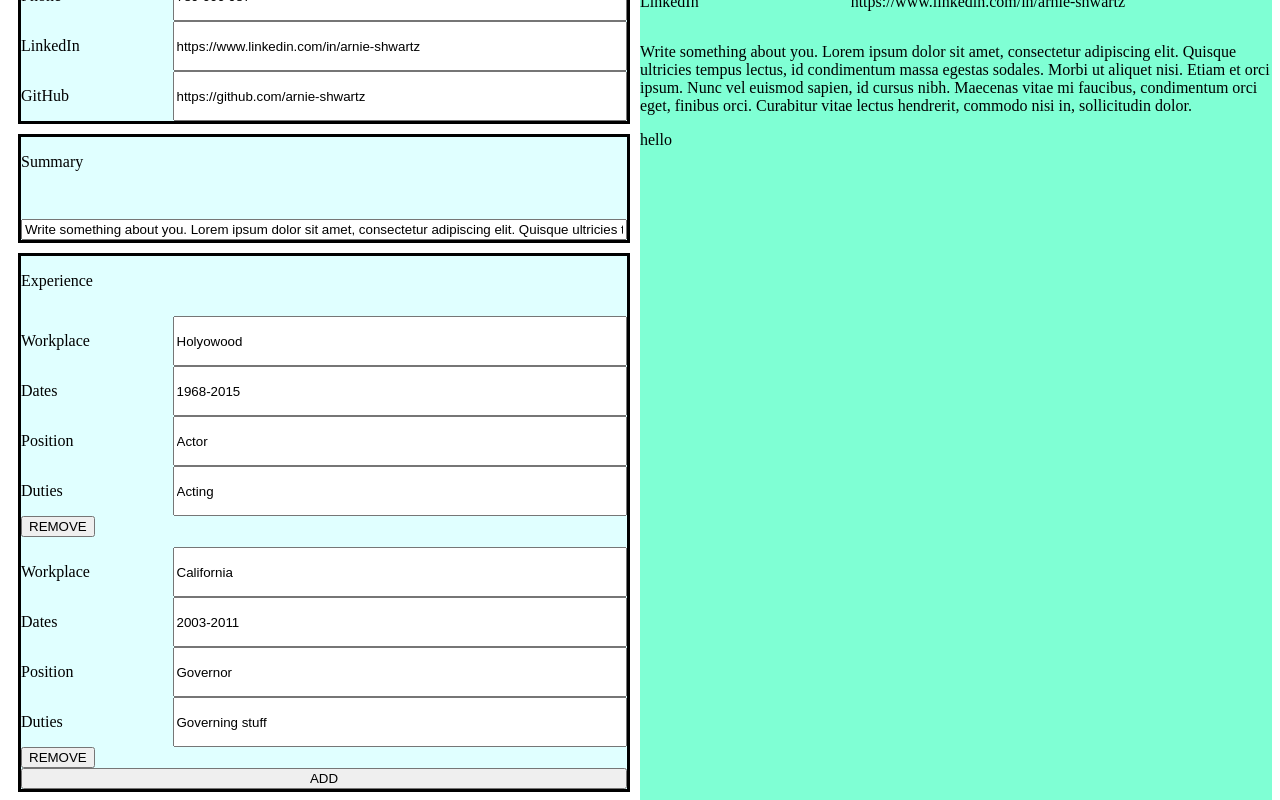
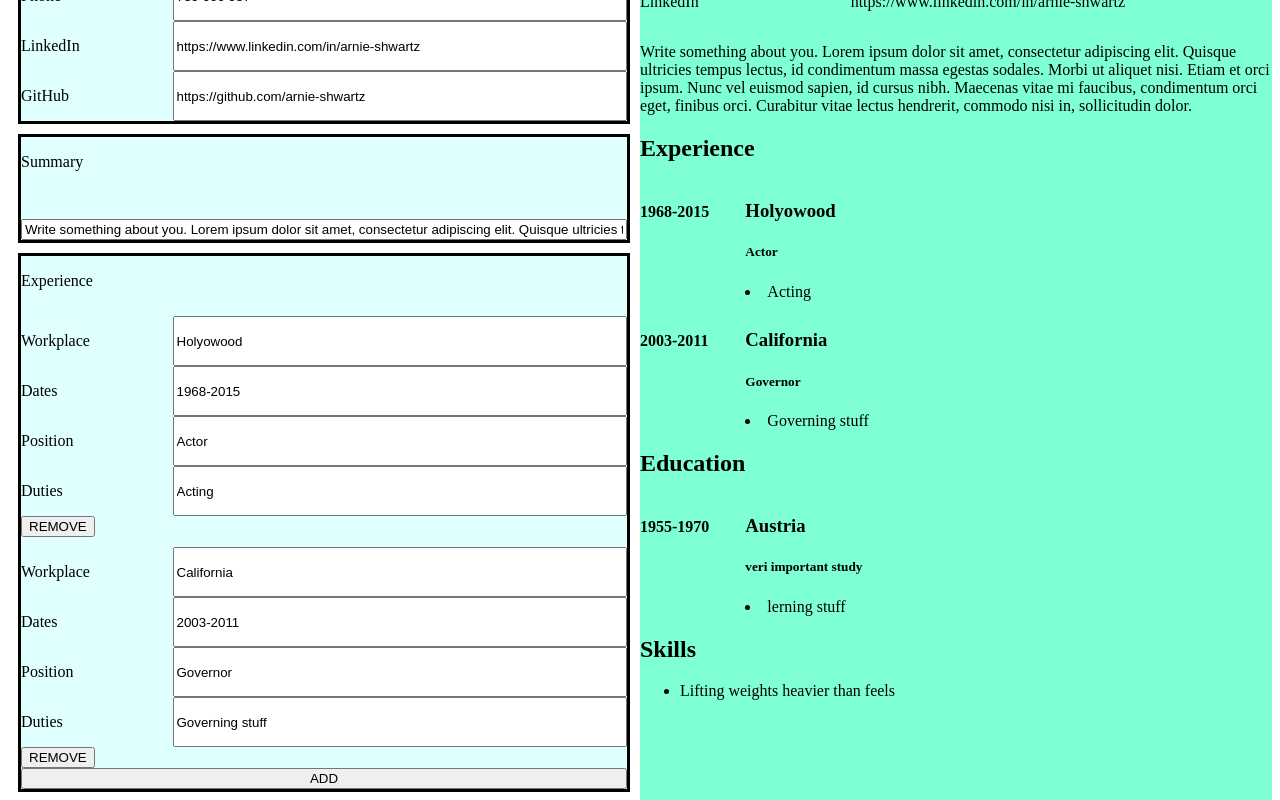
Before and after one commit to kociotrzeci/CV-Application, a React (Vite) app: page / in a window 1280 px wide. Shown: the part 300-1100 px from the top of the page. Built offline with nearby package versions, Linux system fonts and the light colour scheme.

Commit message:
display rest of the data

```diff
--- a/src/App.jsx
+++ b/src/App.jsx
@@ -5,6 +5,8 @@ import HandleInputsComplex from "./HandleInputsComplex.jsx";
 import DisplayElement from "./DisplayElement.jsx";
 import DisplayInfo from "./DisplayInfo.jsx";
 import DisplayExperience from "./DisplayExperience.jsx";
+import DisplaySkills from "./DisplaySkills.jsx";
+import DisplayEducation from "./DisplayEducation.jsx";
 import * as dataset from "./Dataset.js";
 function App() {
   const [userInfo, userInfoUpdate] = useState(dataset.userInfo);
@@ -52,9 +54,9 @@ function App() {
       <div className="output">
         <DisplayInfo {...userInfo.data} />
         <DisplayElement input={summary.data} outputClass="summary" />
-        <div className="experience">
-          <DisplayExperience {...experience.data} />
-        </div>
+        <DisplayExperience {...experience.data} />
+        <DisplayEducation {...education.data} />
+        <DisplaySkills {...skills.data} />
       </div>
     </div>
   );
--- a/src/App.scss
+++ b/src/App.scss
@@ -7,6 +7,12 @@
       div {
         display: grid;
         grid-template-columns: 1fr 2fr;
+      }
+    }
+    .experience {
+      .workplace {
+        display: grid;
+        grid-template-columns: 1fr 5fr;
       }
     }
   }
--- a/src/Dataset.js
+++ b/src/Dataset.js
@@ -69,7 +69,7 @@ export const education = {
   data: [
     {
       place: "Austria",
-      dates: "dummy content",
+      dates: "1955-1970",
       fieldOfStudy: "veri important study",
       duties: "lerning stuff",
     },
@@ -81,7 +81,7 @@ export const education = {
     place: "Place",
     dates: "Dates",
     fieldOfStudy: "Field",
-    duties: "Duties",
+    duties: "Skills",
     template: {
       place: "",
       dates: "",
@@ -94,7 +94,7 @@ export const education = {
 export const skills = {
   data: [
     {
-      skill: "",
+      skill: "Lifting weights heavier than feels",
     },
   ],
   label: {
--- /dev/null
+++ b/src/DisplayEducation.jsx
@@ -0,0 +1,23 @@
+import { experience } from "./Dataset";
+
+function DisplayEducation(output) {
+  const arrayOutput = Object.values(output);
+  return (
+    <div key="education" className="experience">
+      <h2>Education</h2>
+      {arrayOutput.map((item) => {
+        return (
+          <div key={item} className="workplace">
+            <h4>{item.dates}</h4>
+            <div className="workInfo">
+              <h3>{item.place}</h3>
+              <h5>{item.fieldOfStudy}</h5>
+              <li>{item.duties}</li>
+            </div>
+          </div>
+        );
+      })}
+    </div>
+  );
+}
+export default DisplayEducation;
--- a/src/DisplayExperience.jsx
+++ b/src/DisplayExperience.jsx
@@ -1,6 +1,23 @@
 function DisplayExperience(output) {
-  console.log(output);
-  return <div>hello</div>;
+  const arrayOutput = Object.values(output);
+
+  return (
+    <div className="experience">
+      <h2>Experience</h2>
+      {arrayOutput.map((item) => {
+        return (
+          <div key={item.place} className="workplace">
+            <h4>{item.dates}</h4>
+            <div className="workInfo">
+              <h3>{item.place}</h3>
+              <h5>{item.position}</h5>
+              <li>{item.duties}</li>
+            </div>
+          </div>
+        );
+      })}
+    </div>
+  );
 }
 
 export default DisplayExperience;
--- /dev/null
+++ b/src/DisplaySkills.jsx
@@ -0,0 +1,14 @@
+function DisplaySkills(output) {
+  const inputArray = Object.values(output);
+  return (
+    <div className="skills">
+      <h2>Skills</h2>
+      <ul>
+        {inputArray.map((element) => {
+          return <li key={element.skill}>{element.skill}</li>;
+        })}
+      </ul>
+    </div>
+  );
+}
+export default DisplaySkills;
```
